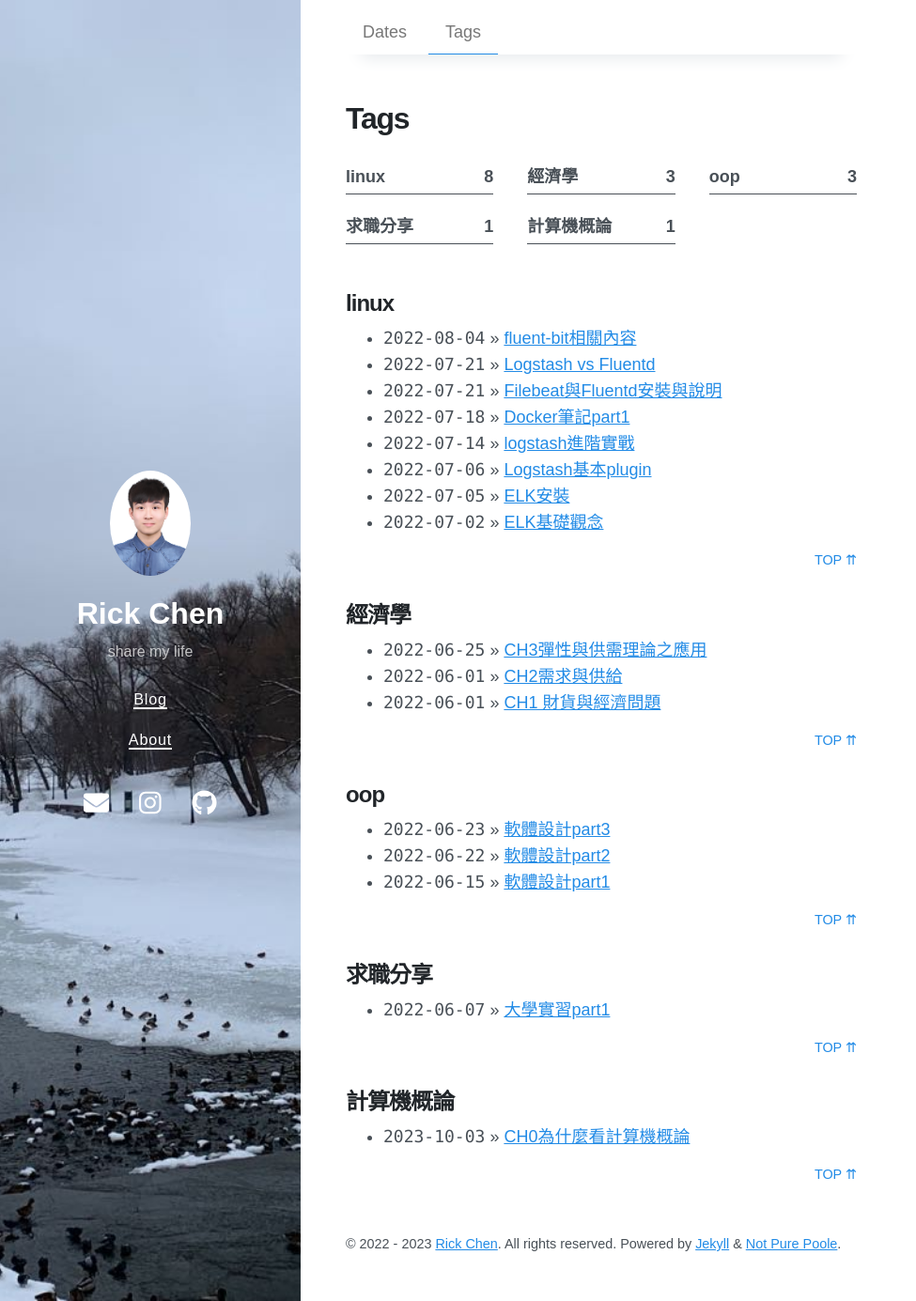
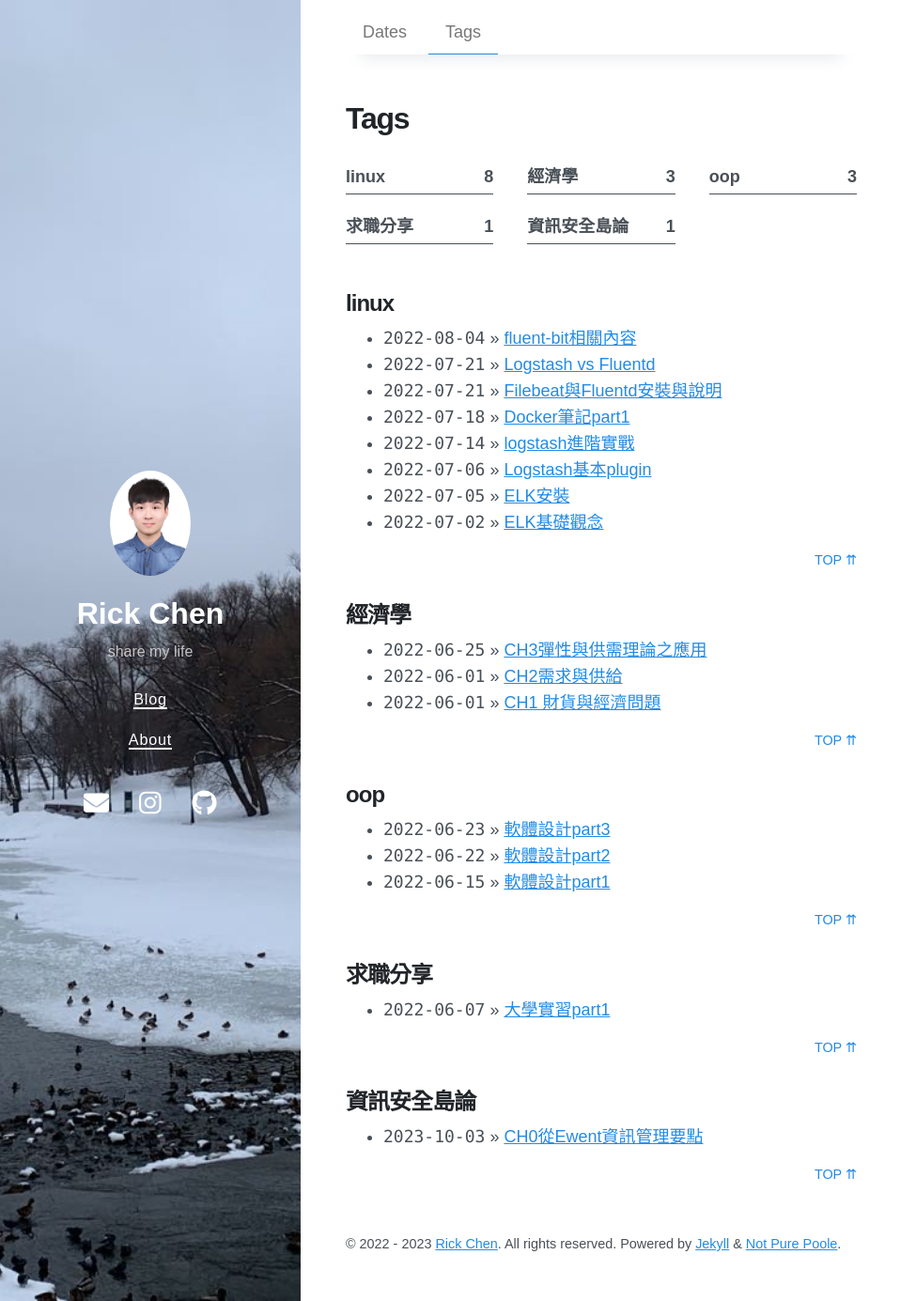
Before and after one commit to jerry940917chen/jerry940917chen.github.io, a Jekyll site: the page built from tags.md, in a window 1280 px wide and 1385 px high. Shown: the whole window at 94% size, without its empty margins (0-975 px from the left). Built offline with Jekyll 4.4.1, drawn with Linux system fonts in a browser that asks for light colours; nearby versions of some CDN libraries.

Commit message:
Update 2023-9-01-Economics0.md

```diff
--- a/_posts/2022-06-01-Economics0.md
+++ b/_posts/2022-06-01-Economics0.md
@@ -1,9 +1,9 @@
 ---
 layout: post
-title: CH0為什麼看計算機概論
+title: CH0從Ewent資訊管理要點
 author: Rick Chen
 tags:
-- 計算機概論
+- 資訊安全島論
 date: 2023-10-03 01:45
 ---
 :::success
```
